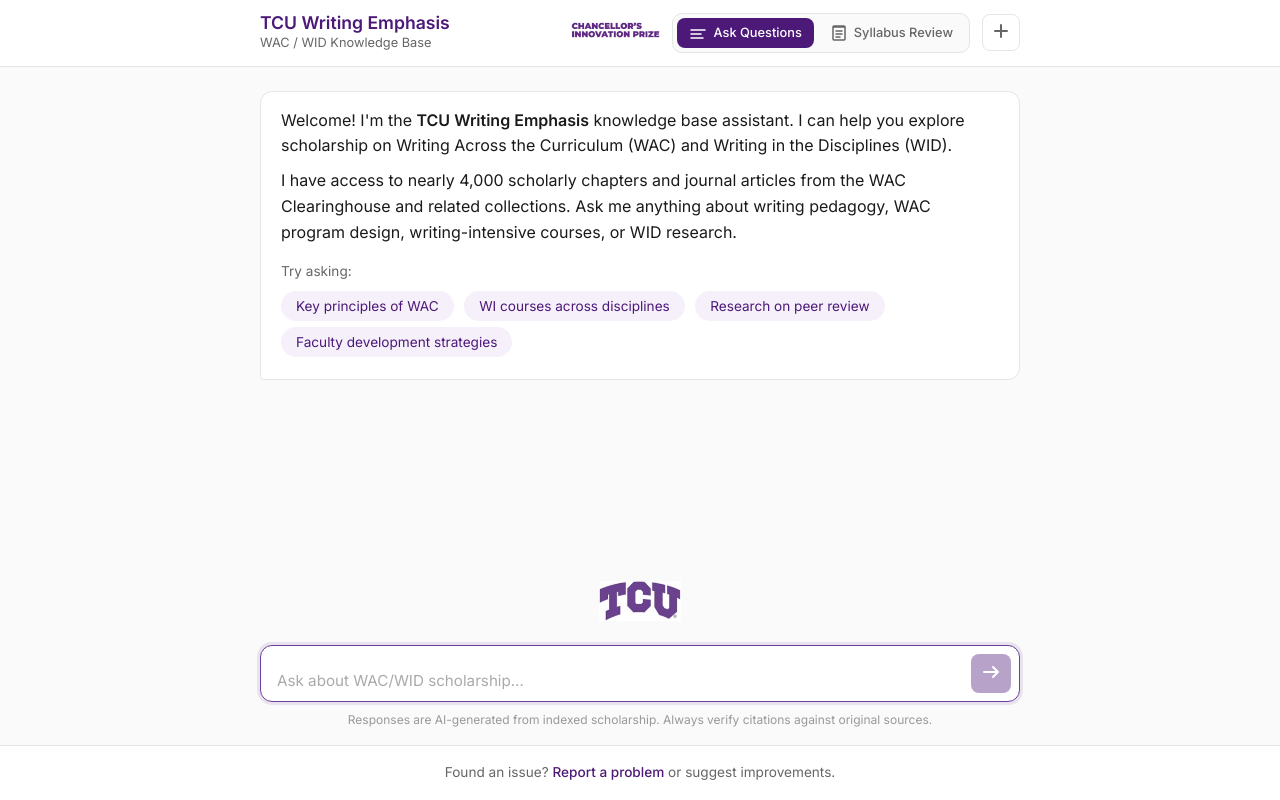
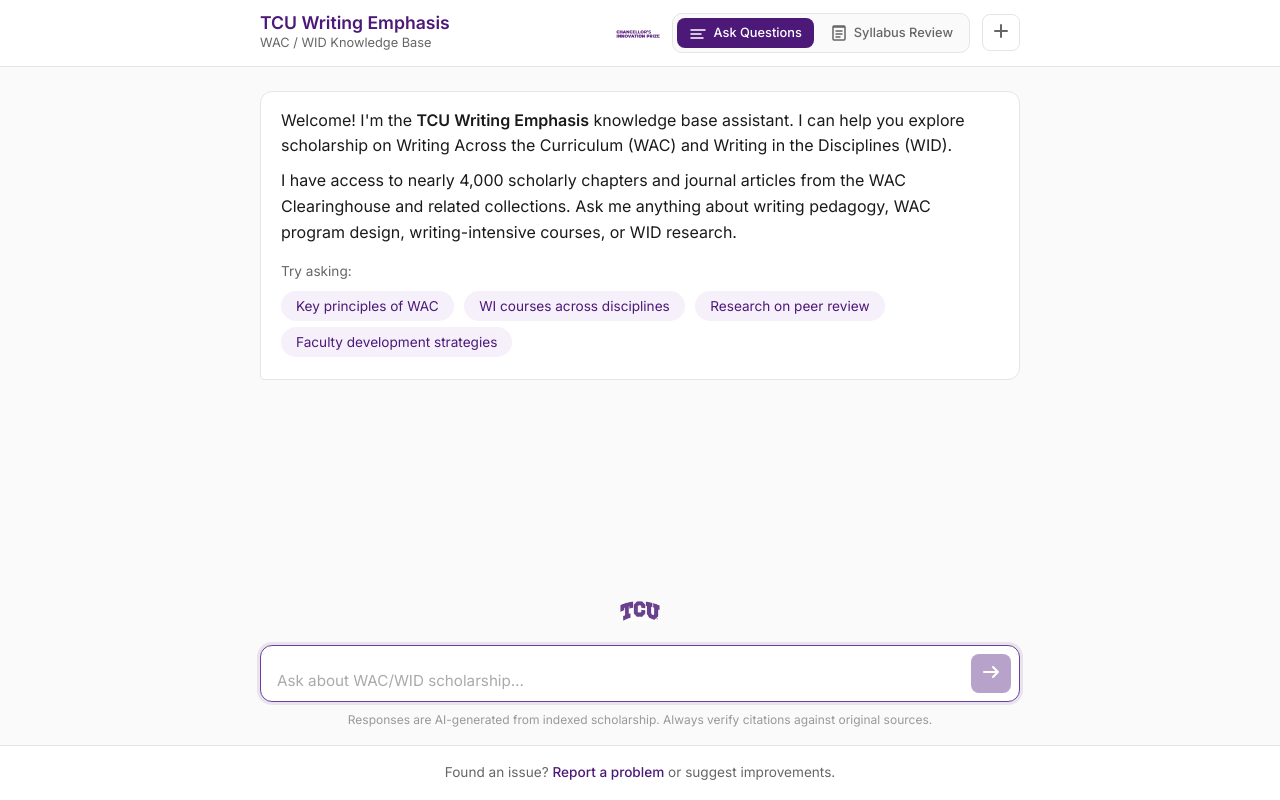
Before and after one commit to belucas2/TCU-WritingEmphasis, a plain HTML site: page index.html in a window 1280 px wide. Drawn offline with nearby package versions, Linux system fonts and the light colour scheme.

Commit message:
Reduce both logos by 50% (Chancellor: 16px→8px, TCU: 40px→20px)

```diff
--- a/style.css
+++ b/style.css
@@ -69,7 +69,7 @@
 }
 
 .prize-logo {
-  height: 16px;
+  height: 8px;
   width: auto;
   object-fit: contain;
   opacity: 0.9;
@@ -483,7 +483,7 @@
 }
 
 .tcu-logo-main {
-  height: 40px;
+  height: 20px;
   width: auto;
   object-fit: contain;
   opacity: 0.9;
```
